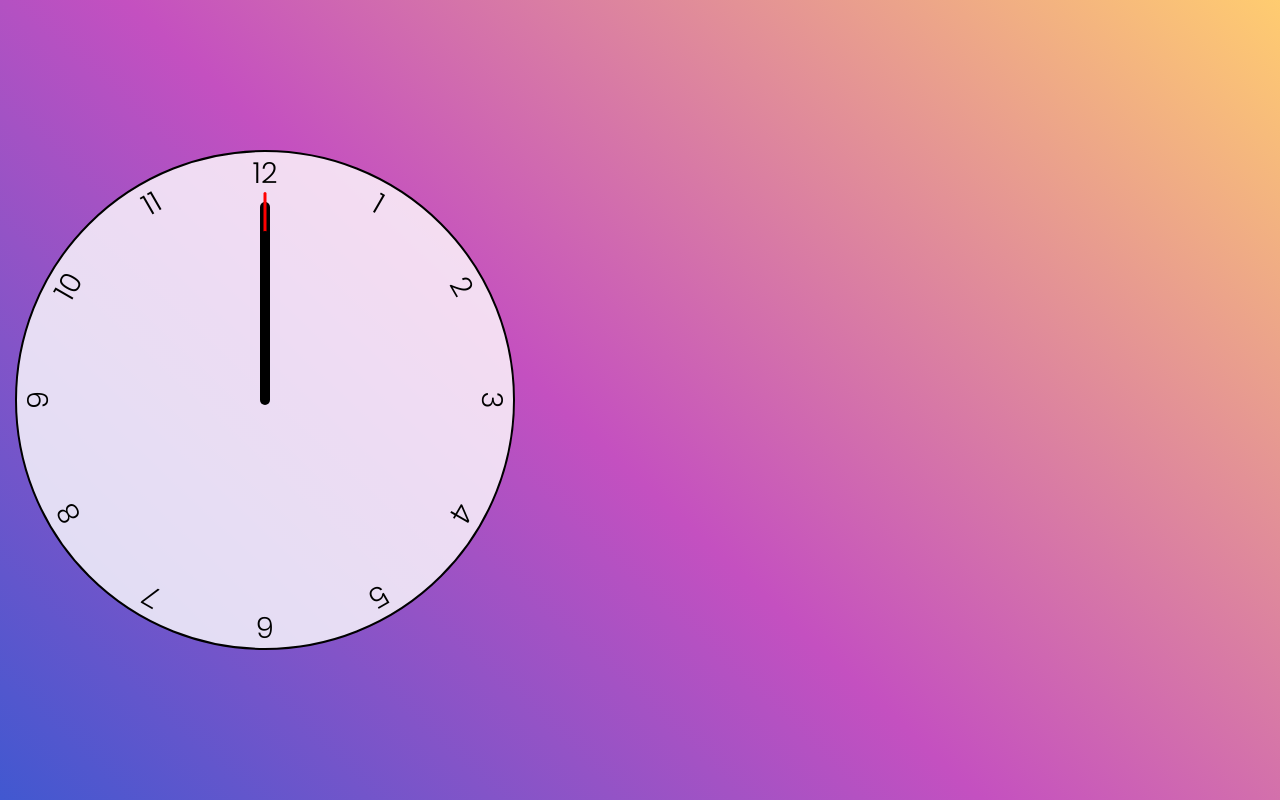
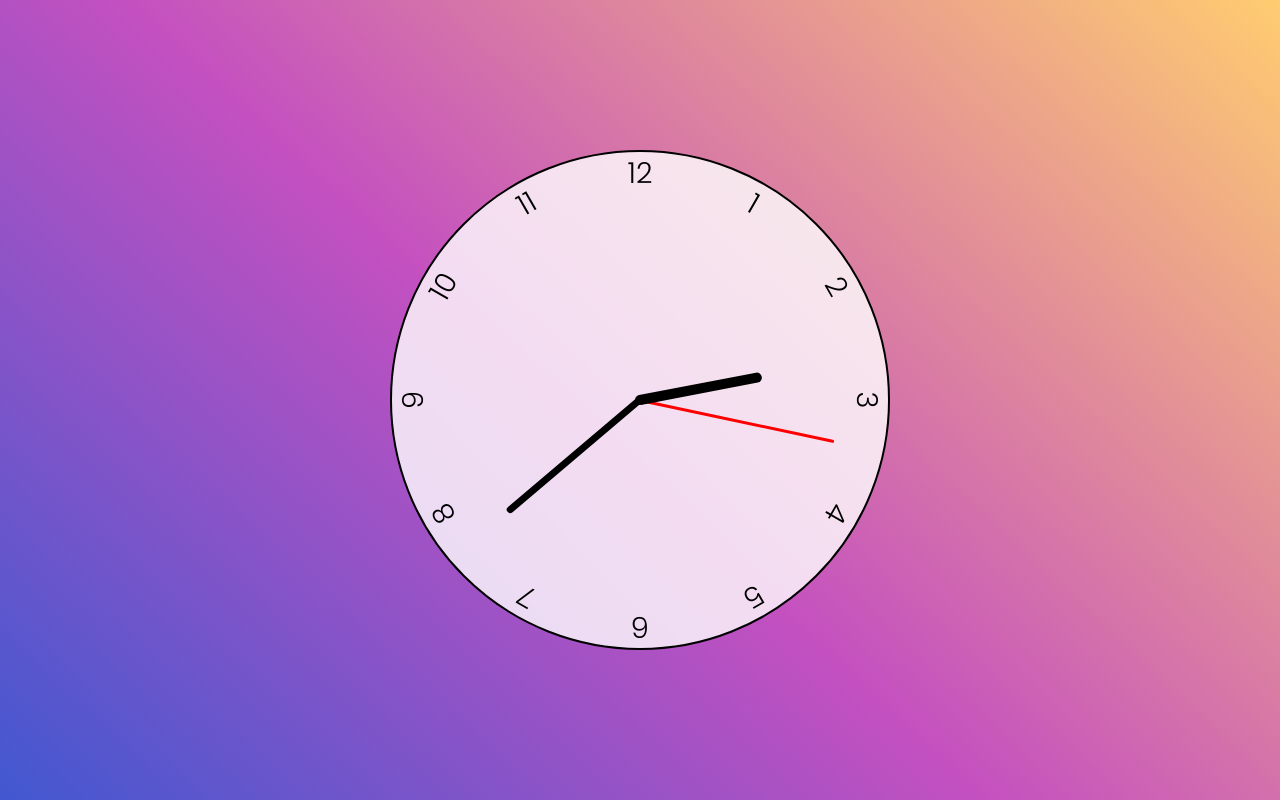
Before and after one commit to JohnPetros/relogio_de_ponteiro, a plain HTML site: page index.html in a window 1280 px wide. Drawn offline with Linux system fonts and the light colour scheme; a web font is replaced by a local one.

Commit message:
Finalização Geral

```diff
--- a/index.html
+++ b/index.html
@@ -11,11 +11,10 @@
 </head>
 <body>
     <div class="clock">
-        <div class="hand">
             <div class="hand seconds"></div>
             <div class="hand minutes"></div>
             <div class="hand hours"></div>
-        </div>
+
             <div class="div number number-1">1</div>
             <div class="div number number-2">2</div>
             <div class="div number number-3">3</div>
@@ -29,5 +28,7 @@
             <div class="div number number-11">11</div>
             <div class="div number number-12">12</div>
     </div>
+
+    <script src="script.js"></script>
 </body>
 </html>
--- a/script.js
+++ b/script.js
@@ -1,6 +1,6 @@
-const hoursHand = document.querySelector(".hand.seconds");
-const minutesHand = document.querySelector(".hand.seconds");
 const secondsHand = document.querySelector(".hand.seconds");
+const minutesHand = document.querySelector(".hand.minutes");
+const hoursHand = document.querySelector(".hand.hours");
 
 const setRotation = (element, rotationPercentage) => {
     element.style.setProperty('--rotation', rotationPercentage * 360)
--- a/style.css
+++ b/style.css
@@ -15,6 +15,7 @@ body {
     height: 100vh;
     display: flex;
     align-items: center;
+    justify-content: center;
     padding: 15px;
 
 }
@@ -94,7 +95,6 @@ body {
     position: absolute;
     bottom: 50%;
     left: 50%;
-    width: 10px;
     height: 40%;
     background-color: black;
     z-index: 10;
@@ -106,7 +106,7 @@ body {
 
 .clock .hand.seconds {
     width: 3px;
-    height: 55%;
+    height: 40%;
     background-color: red;
 }
 
```
